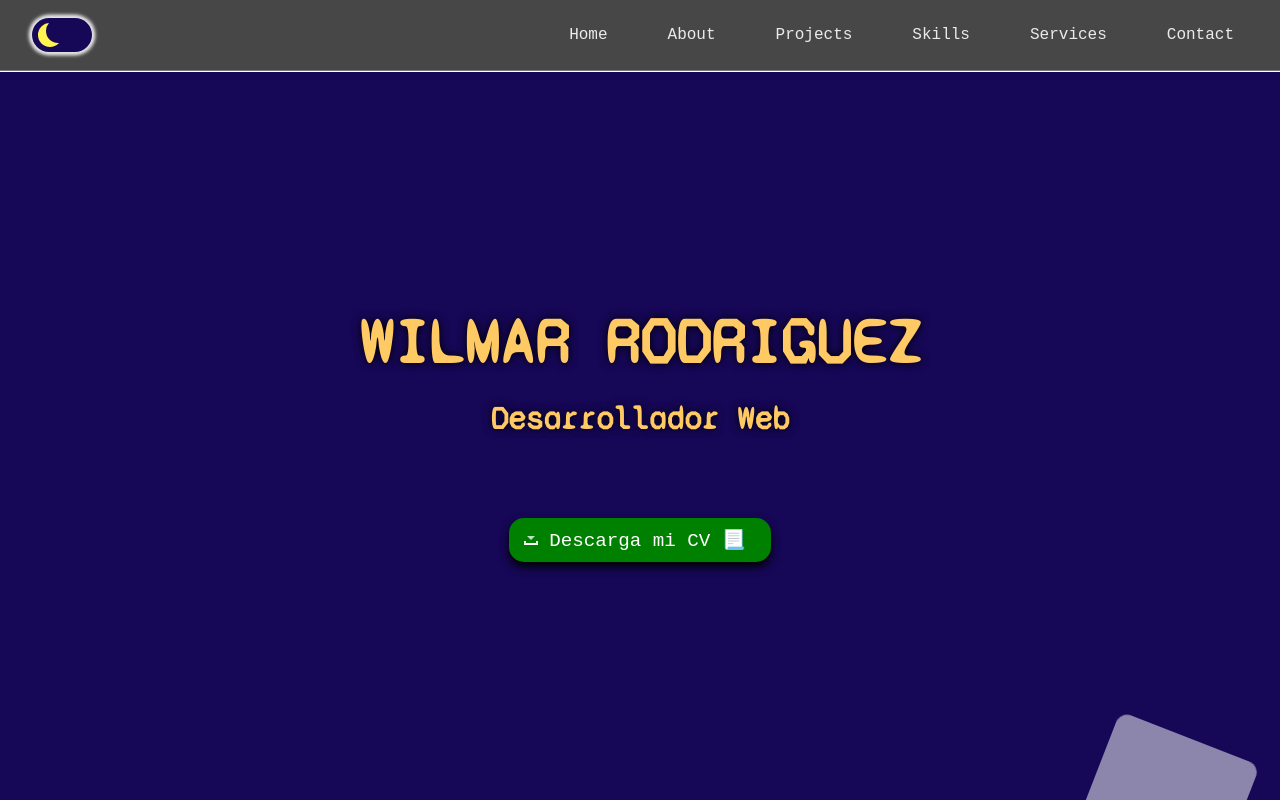
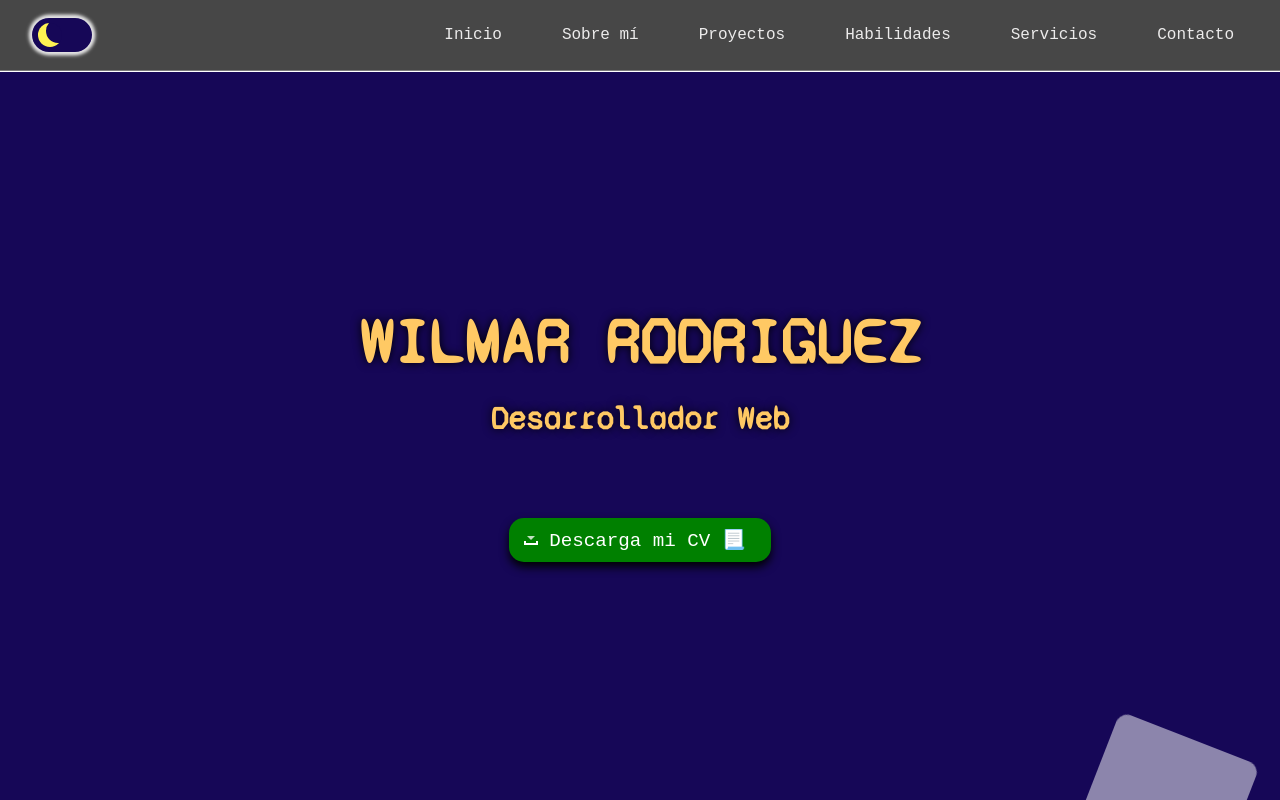
Before and after one commit to devKiller59/portfolio, a React (Create React App) app: page / in a window 1280 px wide. Shown: the top 800 px of the page. Built offline with nearby package versions, Linux system fonts and the light colour scheme; the HTML template or start-up script is replaced by a standard one.

Commit message:
arreglos finales 2

```diff
--- a/src/components/About.jsx
+++ b/src/components/About.jsx
@@ -7,7 +7,7 @@ const About = () => {
   const { theme } = useTheme();
 
   return (
-    <div id='about' name="About" className="about" style={{ backgroundColor: theme.aboutBackground, color: theme.aboutTextColor, transition: ".2s" }} >
+    <div id='about' name="Sobre mí" className="about" style={{ backgroundColor: theme.aboutBackground, color: theme.aboutTextColor, transition: ".2s" }} >
       <h1>Sobre mí</h1>
       <div className="about-container">
         <img src={photo} alt="" />
--- a/src/components/Contact.jsx
+++ b/src/components/Contact.jsx
@@ -5,7 +5,7 @@ const Contact = () => {
   const { theme } = useTheme();
 
   return (
-    <div id='contact' name="Contact" className="contact" style={{ backgroundColor: theme.contactBackground, color: theme.contactTextColor, transition: ".2s" }} >
+    <div id='contact' name="Contacto" className="contact" style={{ backgroundColor: theme.contactBackground, color: theme.contactTextColor, transition: ".2s" }} >
       <h1>Contacto</h1>
       <p>
         Deseas conocer más sobre mi trabajo o tienes alguna duda?
--- a/src/components/Home.jsx
+++ b/src/components/Home.jsx
@@ -7,7 +7,7 @@ const Home = () => {
   const { theme } = useTheme();
 
   return (
-    <div name="Home" className='home' id='home' style={{ backgroundColor: theme.homeBackground, color: theme.hometextColor, transition: ".2s" }} >
+    <div name="Inicio" className='home' id='home' style={{ backgroundColor: theme.homeBackground, color: theme.hometextColor, transition: ".2s" }} >
       {/* background animation */}
       <ul className="circles">
         <li></li>
--- a/src/components/Menu.jsx
+++ b/src/components/Menu.jsx
@@ -21,27 +21,27 @@ const Menu = () => {
   const links = [
     {
       id: 1,
-      link: "Home",
+      link: "Inicio",
     },
     {
       id: 2,
-      link: "About",
+      link: "Sobre mí",
     },
     {
       id: 3,
-      link: "Projects",
+      link: "Proyectos",
     },
     {
       id: 4,
-      link: "Skills",
+      link: "Habilidades",
     },
     {
       id: 5,
-      link: "Services",
+      link: "Servicios",
     },
     {
       id: 6,
-      link: "Contact",
+      link: "Contacto",
     },
   ];
 
--- a/src/components/Projects.jsx
+++ b/src/components/Projects.jsx
@@ -70,7 +70,7 @@ const Projects = () => {
 
 
   return (
-    <div id='projects' name="Projects" className="projects" style={{ backgroundColor: theme.projectBackground, color: theme.projectTextColor, transition: ".2s" }} >
+    <div id='projects' name="Proyectos" className="projects" style={{ backgroundColor: theme.projectBackground, color: theme.projectTextColor, transition: ".2s" }} >
       <h1>Proyectos</h1>
       <h2>En esta seccion se muestran algunos de mis proyectos, puedes visitar cada uno a través del botón "Demo", tambien puedes ver el código de cada uno con el botón "Código"</h2>
       <div className='grid'>
--- a/src/components/Services.jsx
+++ b/src/components/Services.jsx
@@ -26,7 +26,7 @@ const Services = () => {
   ];
 
   return (
-    <div id='services' name="Services" className="services" style={{ backgroundColor: theme.serviceBackground, color: theme.serviceTextColor, transition: ".2s" }} >
+    <div id='services' name="Servicios" className="services" style={{ backgroundColor: theme.serviceBackground, color: theme.serviceTextColor, transition: ".2s" }} >
       <h1>Servicios</h1>
       <div className="services-container">
         {service.map(({ title, description, src }) => (
--- a/src/components/Skills.jsx
+++ b/src/components/Skills.jsx
@@ -55,7 +55,7 @@ const Skills = () => {
 
 
   return (
-    <div id='skills' name="Skills" className="skills" style={{ backgroundColor: theme.skillsBackground, color: theme.skillsTextColor, transition: ".2s" }} >
+    <div id='skills' name="Habilidades" className="skills" style={{ backgroundColor: theme.skillsBackground, color: theme.skillsTextColor, transition: ".2s" }} >
       <h1>Habilidades Técnicas</h1>
       <div className="skills-container">
         {skills.map(({ name, src }) => (
```
Also changed, not shown: 1 other file (tests, documents, lock files or other folders).
